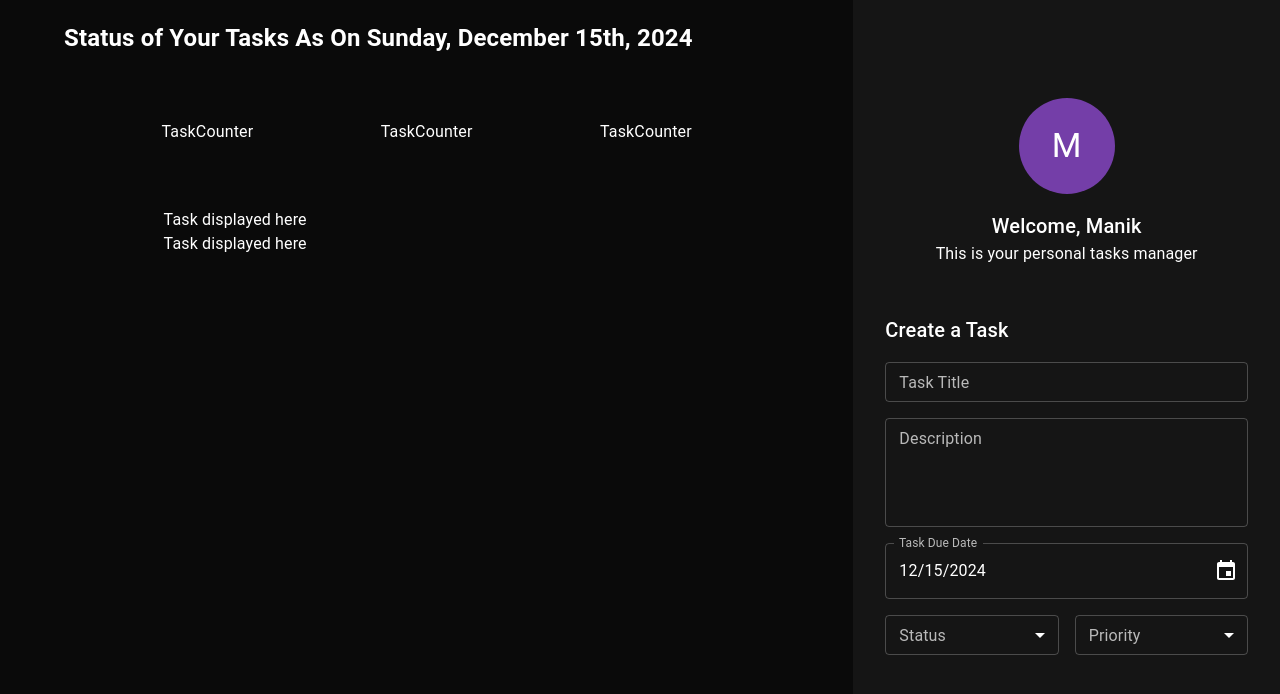
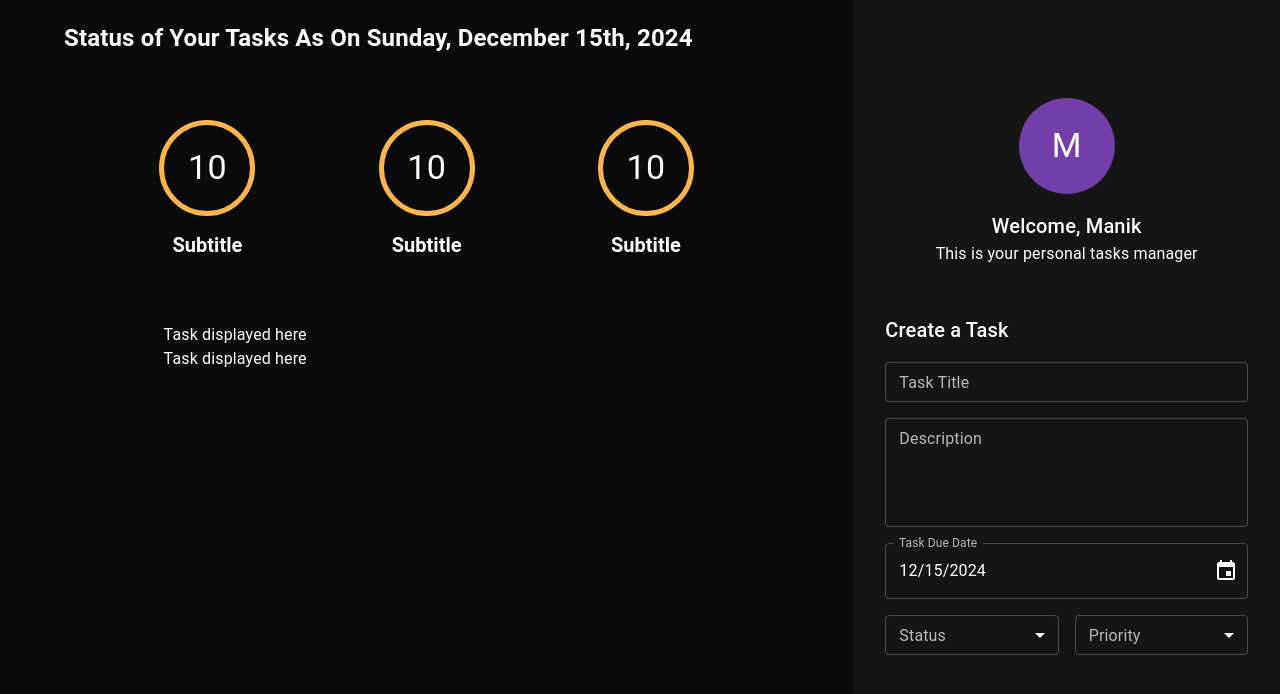
Before and after one commit to Geetha-RK/PersonalTaskManager-client, a React (Vite) app: page / in a window 1280 px wide. Shown: the top 694 px of the page. Built offline with nearby package versions, Linux system fonts and the light colour scheme.

Commit message:
Build the static task conter component with styling

```diff
--- a/src/components/taskArea/taskArea.tsx
+++ b/src/components/taskArea/taskArea.tsx
@@ -1,6 +1,7 @@
 import {FC, ReactElement } from 'react';
 import { Grid, Box } from  '@mui/material';
 import { format } from 'date-fns';
+import { TaskCounter } from '../taskCounter/taskCounter';
 
 export const TaskArea: FC = (): ReactElement => {
     return(
@@ -23,9 +24,9 @@
                       xs={12}
                       mb={8}
                 >
-                    <Box>TaskCounter</Box>
-                    <Box>TaskCounter</Box>
-                    <Box>TaskCounter</Box>
+                    <TaskCounter></TaskCounter>
+                    <TaskCounter></TaskCounter>
+                    <TaskCounter></TaskCounter>
                 </Grid>
                 <Grid item
                       display="flex"
--- /dev/null
+++ b/src/components/taskCounter/taskCounter.tsx
@@ -0,0 +1,37 @@
+import React, { FC,ReactElement } from 'react';
+import { Avatar, Box, Typography } from '@mui/material';
+
+export const TaskCounter: FC = (): ReactElement => {
+    return (
+        <>
+        <Box
+            display="flex"
+            flexDirection="column"
+            justifyContent="center"
+            alignItems="center"
+        >
+            <Avatar
+                sx={{
+                    backgroundColor:'transparent',
+                    border: '5px solid',
+                    width: '96px',
+                    height: '96px',
+                    marginBottom: '16px',
+                    borderColor: 'warning.light',
+                }}
+            >
+                <Typography color="#ffffff" variant="h4">10</Typography>
+            </Avatar>
+            <Typography
+                color="#ffffff"
+                fontWeight="bold"
+                fontSize="20px"
+                variant="h5"
+            >
+                Subtitle
+            </Typography>
+
+        </Box>
+        </>
+    )
+}
```
